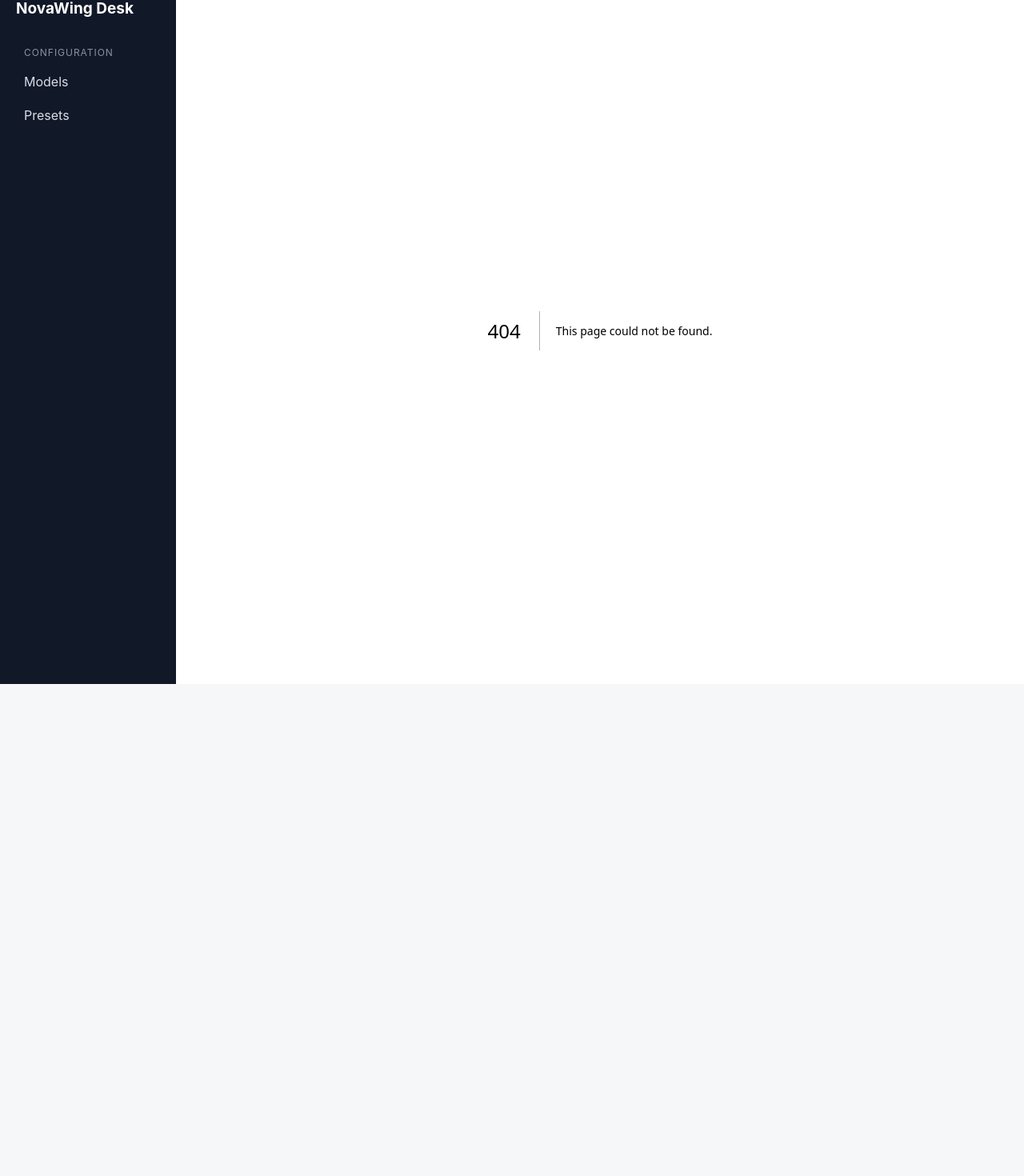
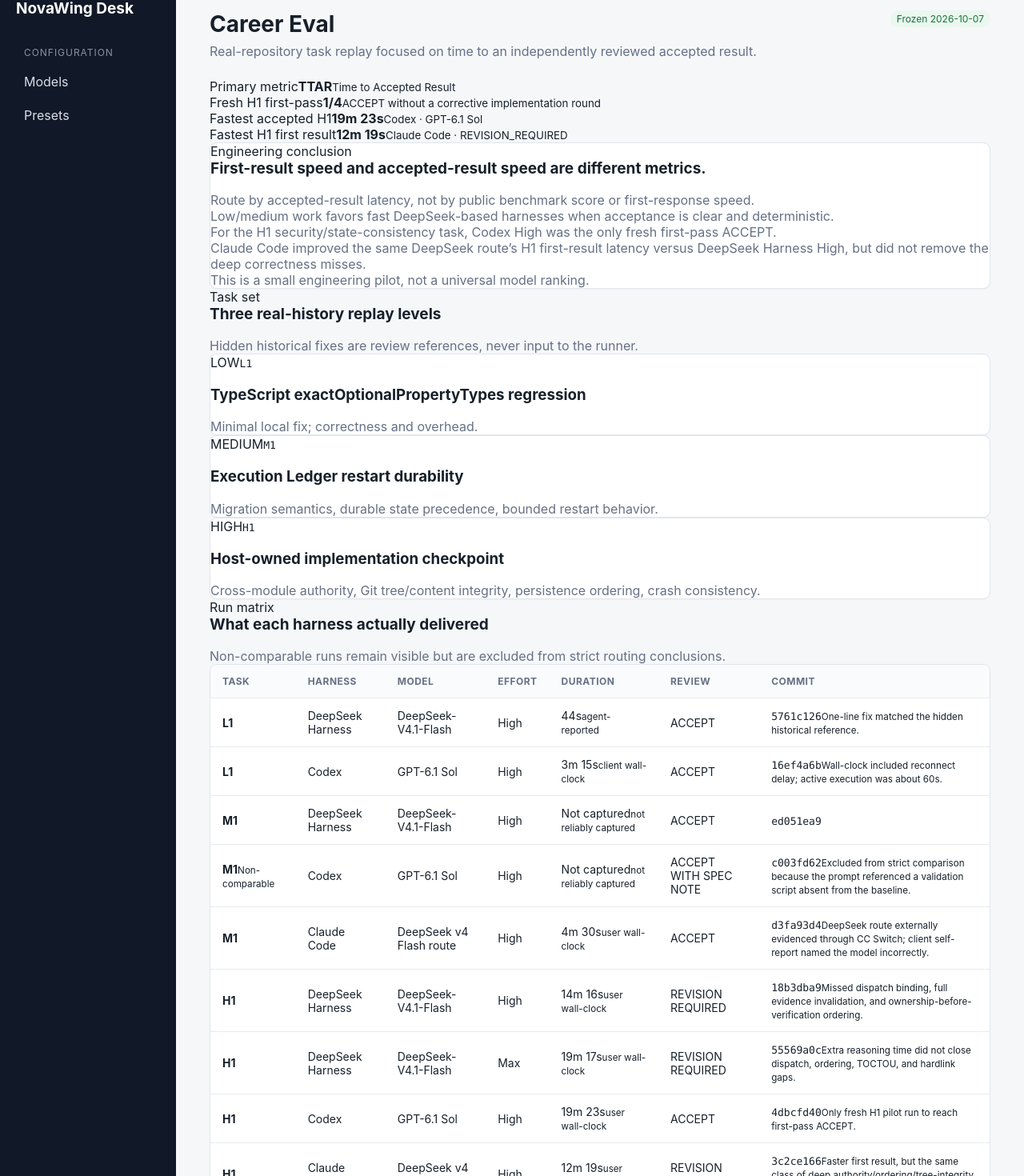
Before and after one commit to weijianjunwjj/nova-wing-desk, a Next.js app in the folder apps/web/: page /eval in a window 1280 px wide. Before the commit this address had no page. Shown: the part 29-1499 px from the top of the page at 80% size. Before the commit the page ends 884 px from the top, so only its background shows below. Built offline with nearby package versions, Linux system fonts and the light colour scheme.

Commit message:
feat(eval): add Career Eval page

```diff
--- /dev/null
+++ b/apps/web/app/eval/page.tsx
@@ -0,0 +1,122 @@
+import { careerEval, type EvalReviewStatus } from '../../lib/career-eval';
+
+function formatDuration(seconds: number | null) {
+  if (seconds === null) return 'Not captured';
+  const minutes = Math.floor(seconds / 60);
+  const rest = seconds % 60;
+  return minutes === 0 ? `${rest}s` : `${minutes}m ${String(rest).padStart(2, '0')}s`;
+}
+
+function statusClass(status: EvalReviewStatus) {
+  if (status === 'ACCEPT') return 'status-badge accept';
+  if (status === 'REVISION_REQUIRED') return 'status-badge revision';
+  return 'status-badge note';
+}
+
+export default function EvalPage() {
+  const freshH1 = careerEval.runs.filter(run => run.taskId === 'H1' && run.comparable);
+  const acceptedH1 = freshH1.filter(run => run.reviewStatus === 'ACCEPT');
+  const fastestH1 = [...freshH1]
+    .filter(run => run.durationSeconds !== null)
+    .sort((a, b) => (a.durationSeconds ?? Infinity) - (b.durationSeconds ?? Infinity))[0];
+  const fastestAcceptedH1 = [...acceptedH1]
+    .filter(run => run.durationSeconds !== null)
+    .sort((a, b) => (a.durationSeconds ?? Infinity) - (b.durationSeconds ?? Infinity))[0];
+
+  return <>
+    <div className="page-header">
+      <div>
+        <h1>Career Eval</h1>
+        <p>Real-repository task replay focused on time to an independently reviewed accepted result.</p>
+      </div>
+      <span className="badge">Frozen {careerEval.frozenAt}</span>
+    </div>
+
+    <div className="metric-grid">
+      <div className="metric-card">
+        <span>Primary metric</span>
+        <strong>TTAR</strong>
+        <small>Time to Accepted Result</small>
+      </div>
+      <div className="metric-card">
+        <span>Fresh H1 first-pass</span>
+        <strong>{acceptedH1.length}/{freshH1.length}</strong>
+        <small>ACCEPT without a corrective implementation round</small>
+      </div>
+      <div className="metric-card">
+        <span>Fastest accepted H1</span>
+        <strong>{formatDuration(fastestAcceptedH1?.durationSeconds ?? null)}</strong>
+        <small>{fastestAcceptedH1 ? `${fastestAcceptedH1.harness} · ${fastestAcceptedH1.model}` : 'No accepted run'}</small>
+      </div>
+      <div className="metric-card">
+        <span>Fastest H1 first result</span>
+        <strong>{formatDuration(fastestH1?.durationSeconds ?? null)}</strong>
+        <small>{fastestH1 ? `${fastestH1.harness} · ${fastestH1.reviewStatus}` : 'No timed run'}</small>
+      </div>
+    </div>
+
+    <section className="card eval-summary">
+      <div>
+        <span className="eyebrow">Engineering conclusion</span>
+        <h2>First-result speed and accepted-result speed are different metrics.</h2>
+      </div>
+      <div className="insight-list">
+        {careerEval.conclusion.map(item => <p key={item}>{item}</p>)}
+      </div>
+    </section>
+
+    <section className="eval-section">
+      <div className="section-heading">
+        <div><span className="eyebrow">Task set</span><h2>Three real-history replay levels</h2></div>
+        <p>Hidden historical fixes are review references, never input to the runner.</p>
+      </div>
+      <div className="task-grid">
+        {careerEval.tasks.map(task => <article className="card task-card" key={task.id}>
+          <div className="task-card-top">
+            <span className="difficulty">{task.difficulty}</span>
+            <code>{task.id}</code>
+          </div>
+          <h3>{task.name}</h3>
+          <p>{task.focus}</p>
+        </article>)}
+      </div>
+    </section>
+
+    <section className="eval-section">
+      <div className="section-heading">
+        <div><span className="eyebrow">Run matrix</span><h2>What each harness actually delivered</h2></div>
+        <p>Non-comparable runs remain visible but are excluded from strict routing conclusions.</p>
+      </div>
+      <div className="card table-scroll">
+        <table>
+          <thead><tr>
+            <th>Task</th><th>Harness</th><th>Model</th><th>Effort</th><th>Duration</th><th>Review</th><th>Commit</th>
+          </tr></thead>
+          <tbody>
+            {careerEval.runs.map(run => <tr key={run.id} className={run.comparable ? '' : 'muted-row'}>
+              <td><strong>{run.taskId}</strong>{!run.comparable && <small className="cell-note">Non-comparable</small>}</td>
+              <td>{run.harness}</td>
+              <td>{run.model}</td>
+              <td>{run.effort}</td>
+              <td>{formatDuration(run.durationSeconds)}<small className="cell-note">{run.durationBasis}</small></td>
+              <td><span className={statusClass(run.reviewStatus)}>{run.reviewStatus.replaceAll('_', ' ')}</span></td>
+              <td><code>{run.commitSha.slice(0, 8)}</code>{run.note && <small className="cell-note">{run.note}</small>}</td>
+            </tr>)}
+          </tbody>
+        </table>
+      </div>
+    </section>
+
+    <section className="card methodology-card">
+      <span className="eyebrow">Methodology</span>
+      <h2>Evidence before leaderboard claims</h2>
+      <div className="methodology-grid">
+        <div><strong>Fresh baseline</strong><p>Each comparable run starts from the same task-specific Git commit.</p></div>
+        <div><strong>Hidden reference</strong><p>Historical implementations are withheld until review.</p></div>
+        <div><strong>Acceptance review</strong><p>Passing tests are necessary, but missing safety invariants still produce REVISION REQUIRED.</p></div>
+        <div><strong>Small sample</strong><p>The pilot informs routing decisions; it does not claim universal model superiority.</p></div>
+      </div>
+      <p className="source-note">Source snapshot: <code>{careerEval.source}</code></p>
+    </section>
+  </>;
+}
```
